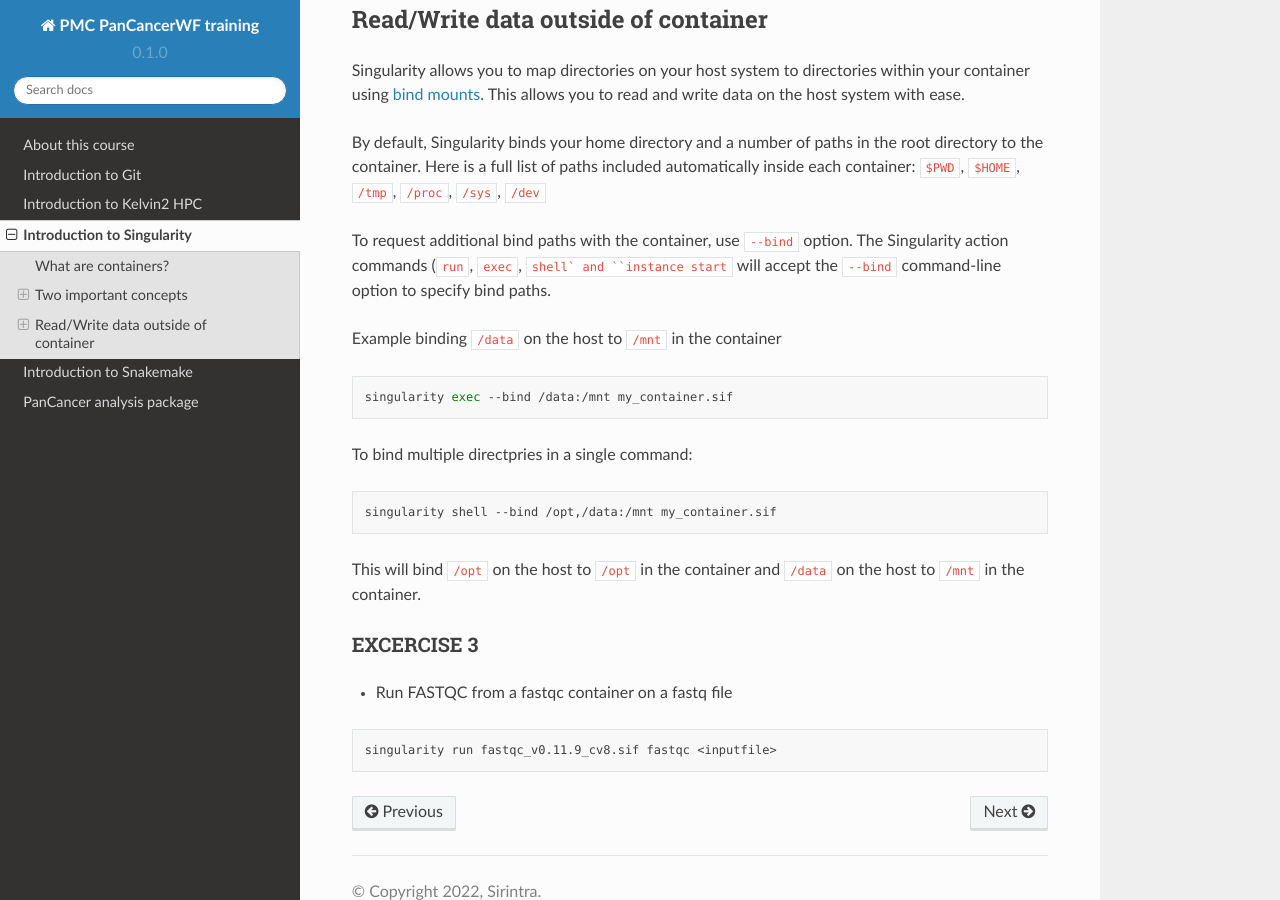
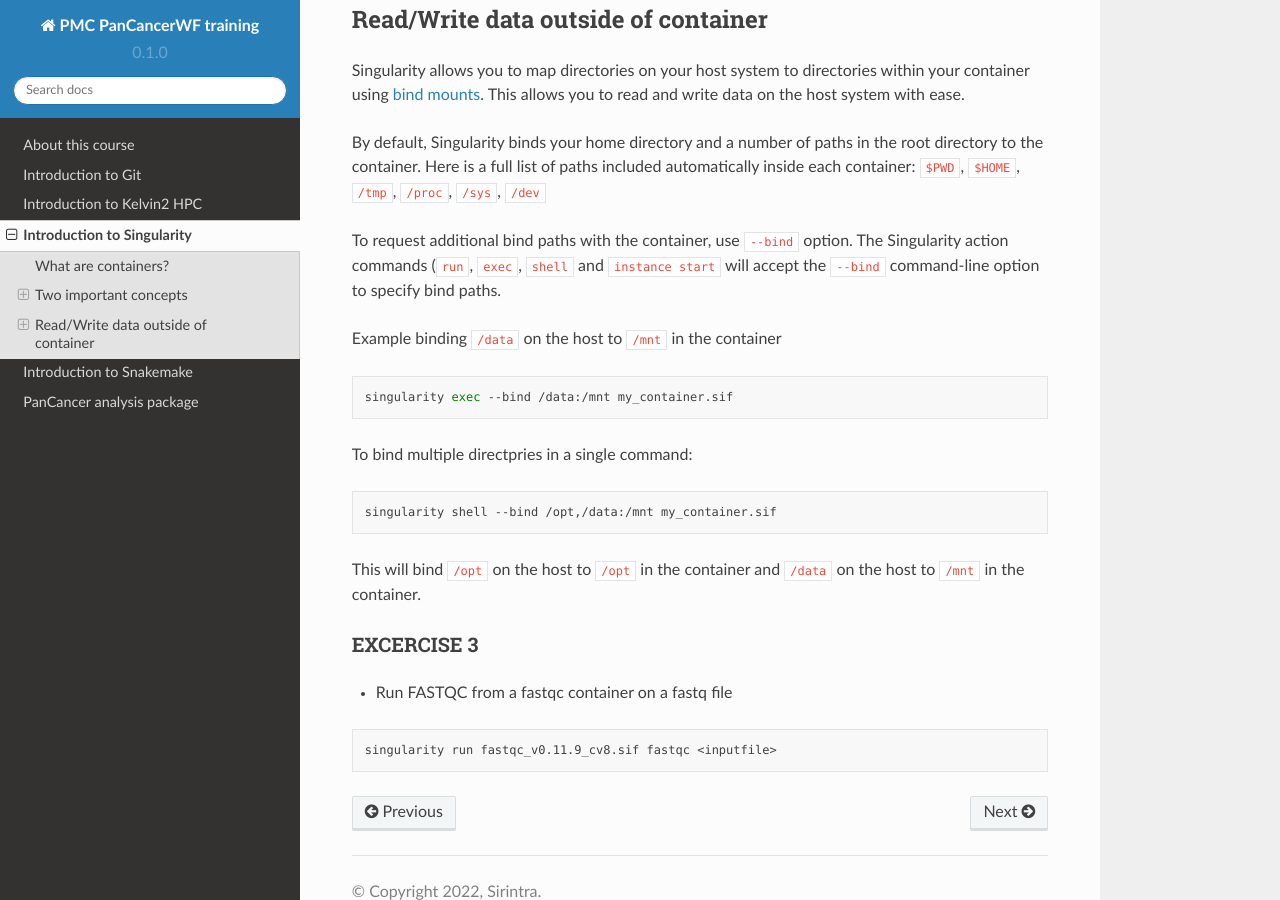
Before and after one commit to sirintra/PMC-PC-training, a Sphinx documentation site: the page built from docs/source/singularity.rst, in a window 1280 px wide and 900 px high, scrolled down 2403 px. Built offline with Sphinx 7.4.7 and the Read the Docs theme 2.0.0, drawn with Linux system fonts in a browser that asks for light colours.

```diff
--- a/docs/source/singularity.rst
+++ b/docs/source/singularity.rst
@@ -109,7 +109,7 @@ Singularity allows you to map directories on your host system to directories wit
 
 By default, Singularity binds your home directory and a number of paths in the root directory to the container.  Here is a full list of paths included automatically inside each container: ``$PWD``, ``$HOME``, ``/tmp``, ``/proc``, ``/sys``, ``/dev``
 
-To request additional bind paths with the container, use ``--bind`` option. The Singularity action commands (``run``, ``exec``, ``shell` and ``instance start`` will accept the ``--bind`` command-line option to specify bind paths.
+To request additional bind paths with the container, use ``--bind`` option. The Singularity action commands (``run``, ``exec``, ``shell`` and ``instance start`` will accept the ``--bind`` command-line option to specify bind paths.
 
 Example binding ``/data`` on the host to ``/mnt`` in the container
 
```
